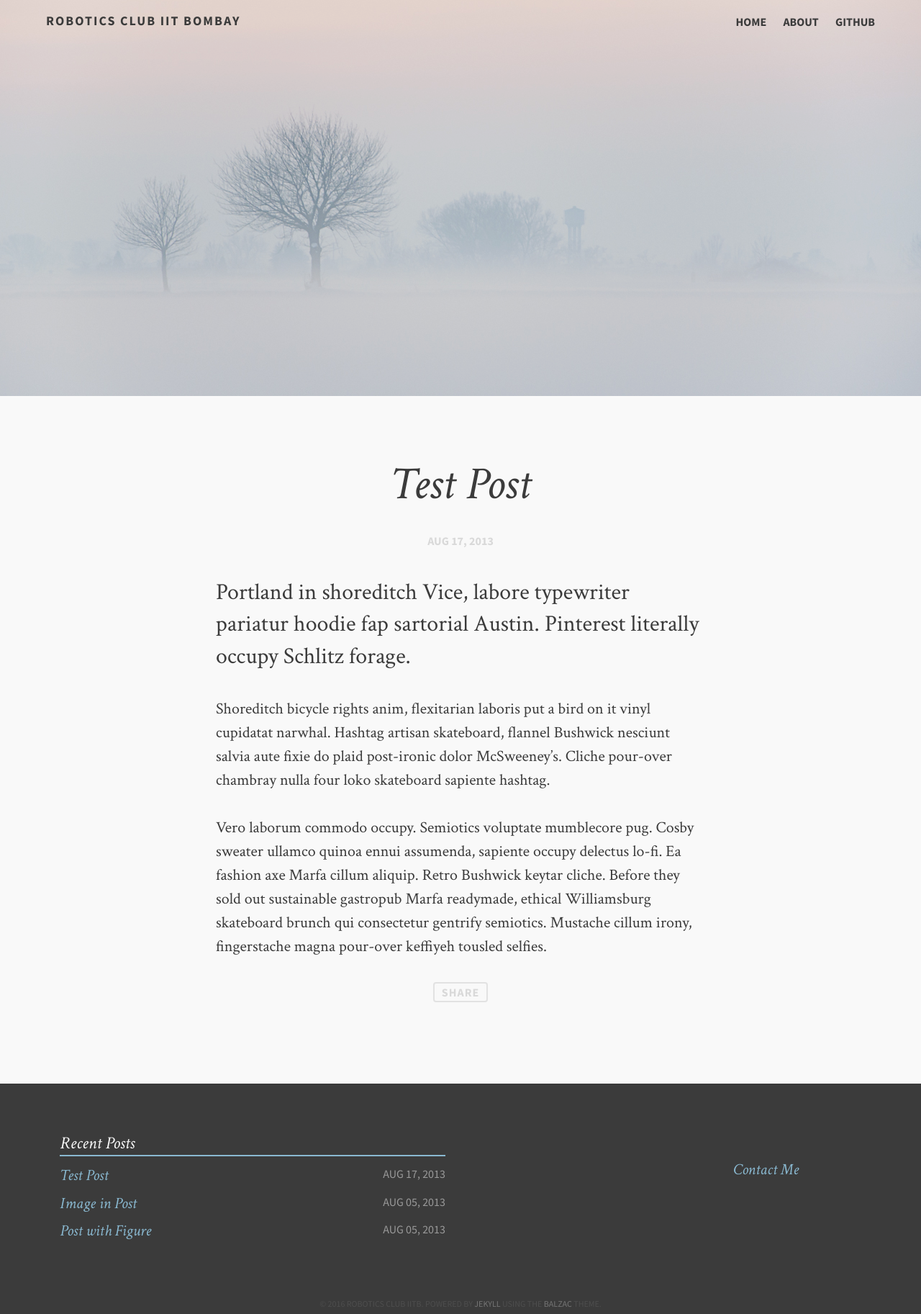
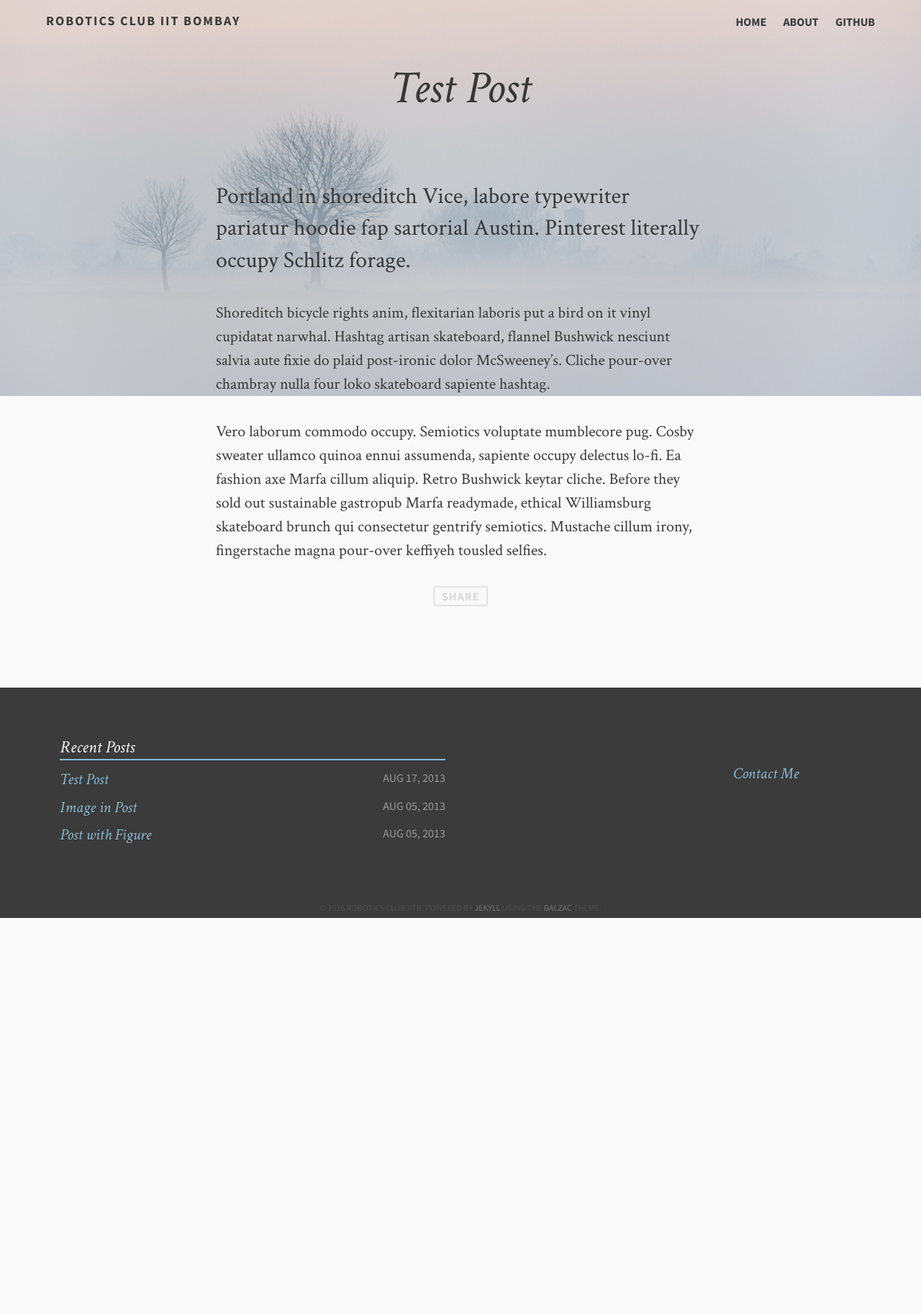
Before and after one commit to ColeTownsend/Balzac-for-Jekyll, a Jekyll site: the page built from _posts/2013-08-17-test-post.md, in a window 1280 px wide. Shown: the whole page at 72% size. Built offline with Jekyll 4.4.1, drawn with Linux system fonts in a browser that asks for light colours; comment, search, counter and statistics services are not loaded; after the commit the page ends 1275 px from its top, so only the background shows below that.

Commit message:
Temp commit

```diff
--- a/_sass/_styles.scss
+++ b/_sass/_styles.scss
@@ -290,8 +290,6 @@ header.site-header nav {
     }
 
     .featured-image {
-        z-index:-1;
-        position:fixed;
         vertical-align: middle;
         min-height: 360px;
         height: 50vh;
@@ -303,7 +301,7 @@ header.site-header nav {
         -webkit-background-size: cover;
         -moz-background-size: cover;
         -o-background-size: cover;
-        position: relative;
+        position: fixed;
         top: 0;
         z-index: -1;
         img {
```
